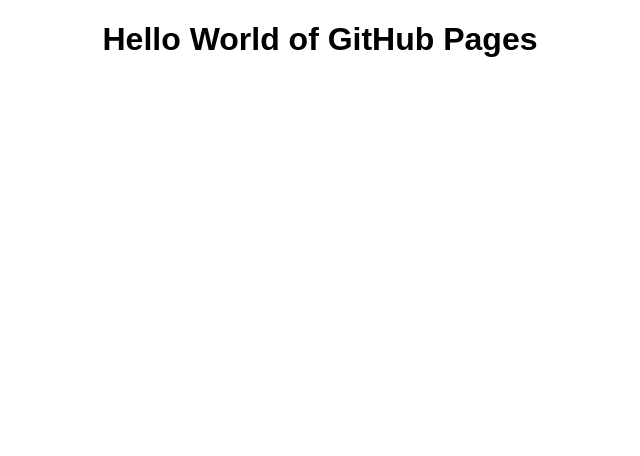
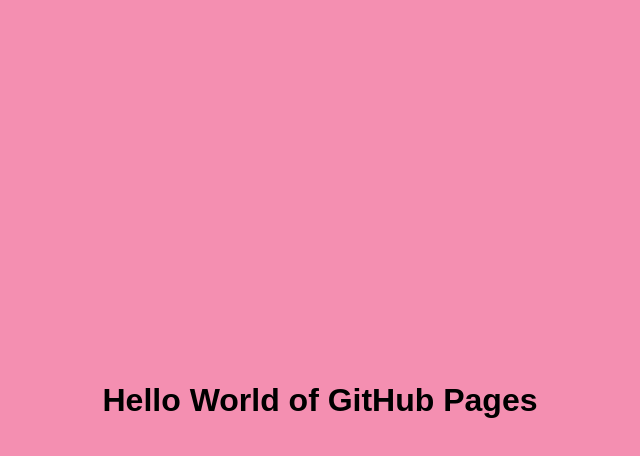
Before and after one commit to skrmain/try-gh-pages, a plain HTML site: page src/index.html in a window 1280 px wide. Shown: the whole page, without its empty margins (320-960 px from the left). Drawn offline with Linux system fonts and the light colour scheme.

Commit message:
fix style

```diff
--- a/src/index.html
+++ b/src/index.html
@@ -14,6 +14,8 @@
             display: flex;
             justify-content: center;
             align-content: center;
+            flex-wrap: wrap;
+            background-color: #F48FB1;
         }
     </style>
 </head>
```
